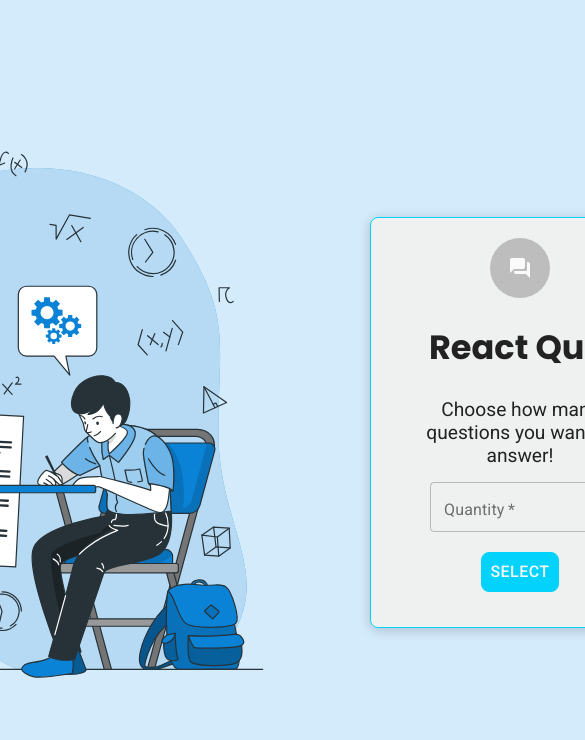
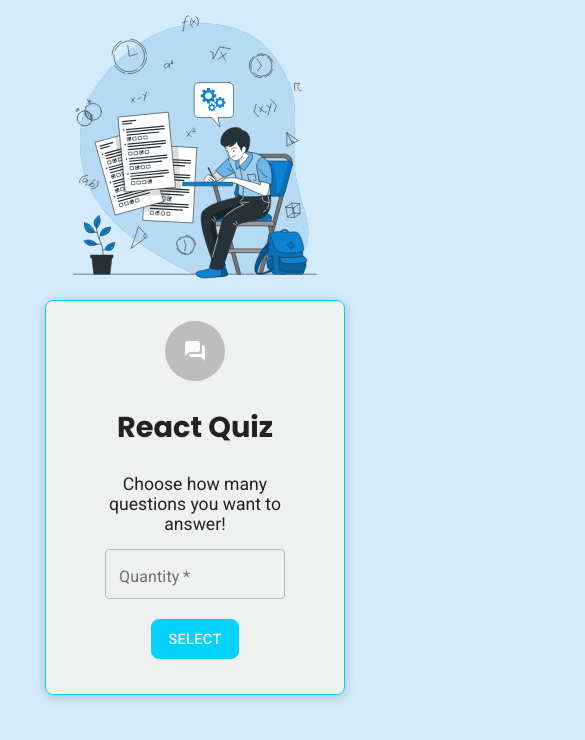
Before and after one commit to maycongc/react-quiz, a React (Create React App) app: page / in a window 390 px wide. Shown: the top 740 px of the page, 585 px wide, since content can reach past the window. Built offline with nearby package versions, Linux system fonts and the light colour scheme.

Commit message:
feat: add responsividade a home page

```diff
--- a/src/components/SectionElement/styles.ts
+++ b/src/components/SectionElement/styles.ts
@@ -8,7 +8,8 @@ export const SectionWrapper = styled.section`
 
   width: fit-content;
   height: fit-content;
-  min-width: 300px;
+  width: 100%;
+  max-width: 300px;
 
   background: #f0f0f0f9;
 
@@ -41,13 +42,13 @@ export const SectionWrapper = styled.section`
     }
 
     h1 {
-      font-size: 2.1rem;
+      font-size: 1.6rem;
     }
 
     p {
       width: 100%;
       max-width: 200px;
-      font-size: 1.2rem;
+      font-size: 1rem;
     }
   }
 
@@ -71,9 +72,10 @@ export const SectionWrapper = styled.section`
       background: #03d3fc;
       border: 1px solid #03d3fc;
 
-      font: 500 1rem 'Roboto';
+      font: 500 0.8rem 'Roboto';
       color: #f8f8f8;
 
+      padding: 0 1rem;
       border-radius: 8px;
 
       transition: filter 0.3s ease;
@@ -84,4 +86,24 @@ export const SectionWrapper = styled.section`
       }
     }
   }
+
+  @media (min-width: 375px) {
+    div {
+      h1 {
+        font-size: 1.8rem;
+      }
+
+      p {
+        font-size: 1.1rem;
+      }
+    }
+
+    form button {
+      font: 500 0.9rem 'Roboto';
+    }
+  }
+
+  @media (min-width: 700px) {
+    min-width: 280px;
+  }
 `;
--- a/src/pages/Home/styles.ts
+++ b/src/pages/Home/styles.ts
@@ -2,19 +2,20 @@ import styled from 'styled-components';
 
 export const HomeWrapper = styled.main`
   display: flex;
-  width: 100vw;
-  height: 100vh;
+  flex-direction: column;
+  width: 100%;
+  height: 100%;
 
   align-items: center;
   justify-content: center;
 
-  padding: 0 20px;
-
-  gap: 50px;
+  padding: 0 2rem 2rem;
 
   aside {
+    display: flex;
+    justify-content: center;
     img {
-      width: 600px;
+      width: 280px;
     }
   }
 
@@ -22,10 +23,46 @@ export const HomeWrapper = styled.main`
     background: #28bf56;
     color: #fff;
     transition: all 0.3s ease;
+    font-size: 0.75rem;
+    border-radius: 8px;
 
     &:hover {
       background: #28bf56;
       filter: brightness(0.86);
     }
   }
+
+  @media (min-width: 350px) {
+    aside img {
+      width: 300px;
+    }
+  }
+
+  @media (min-width: 500px) {
+    aside img {
+      width: 360px;
+    }
+
+    .last-result {
+      font-size: 0.85rem;
+    }
+  }
+
+  @media (min-width: 700px) {
+    height: 100vh;
+    flex-direction: row;
+
+    justify-content: center;
+    align-items: center;
+
+    aside img {
+      width: 390px;
+    }
+  }
+
+  @media (min-width: 900px) {
+    aside img {
+      width: 550px;
+    }
+  }
 `;
```
